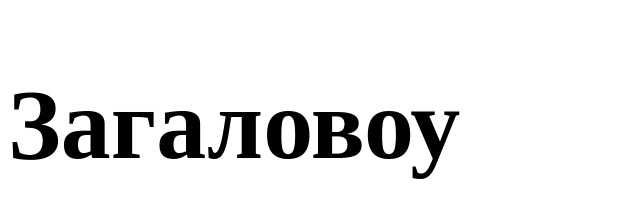
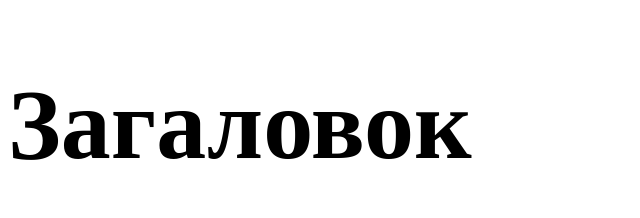
Before and after one commit to Kpokodul/testrep, a plain HTML site: page index.html in a window 1280 px wide. Shown: the whole page, without its empty margins (0-640 px from the left). Drawn offline with Linux system fonts and the light colour scheme.

Commit message:
Исправлены ошибки

```diff
--- a/index.html
+++ b/index.html
@@ -8,6 +8,6 @@
     <title>Document</title>
 </head>
 <body>
- <h1>Загаловоу</h1>
+ <h1>Загаловок</h1>
 </body>
 </html>
```
